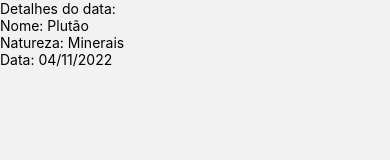
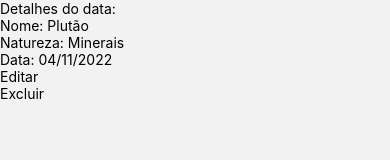
Before and after one commit to Liviadbelao/Exerc-cioPlanetas, a React Native app: screen /Profile in a window 390 px wide. Shown: the top 160 px of the page. Built offline with nearby package versions, Linux system fonts and the light colour scheme.

Commit message:
feat: editar e deletar

```diff
--- a/src/screens/Profile/index.jsx
+++ b/src/screens/Profile/index.jsx
@@ -1,10 +1,20 @@
 import { useNavigation } from "@react-navigation/native";
 import React from "react";
-import { View, Text } from "react-native";
-
+import { View, Text, TouchableOpacity } from "react-native";
+import Planetas from "../../models/Planetas";
+const listaPlanetas = new Planetas()
 export default function Profile({ route }) {
   const navigation = useNavigation();
   const { data } = route.params;
+
+  const editUser = () => {
+    navigation.navigate("Form", { planeta: data, edit: true });
+  };
+
+  const deleteUser = () => {
+    listaPlanetas.remove(data.id);
+    navigation.navigate("Mapas");
+  };
 console.log(data);
   return (
     <View>
@@ -12,6 +22,14 @@ console.log(data);
       <Text>Nome: {data.nome}</Text>
       <Text>Natureza: {data.natureza}</Text>
       <Text>Data: {data.data}</Text>
+      <View >
+          <TouchableOpacity  onPress={editUser}>
+            <Text>Editar</Text>
+          </TouchableOpacity>
+          <TouchableOpacity onPress={deleteUser}>
+            <Text>Excluir</Text>
+          </TouchableOpacity>
+        </View>
     </View>
   );
 }
```
